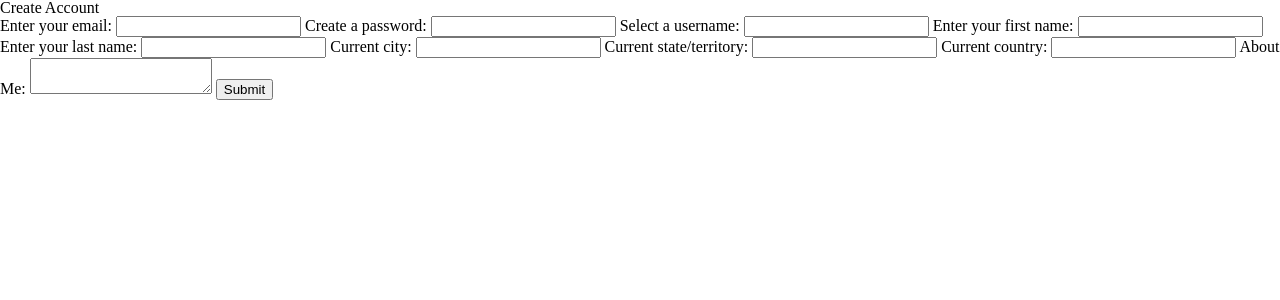
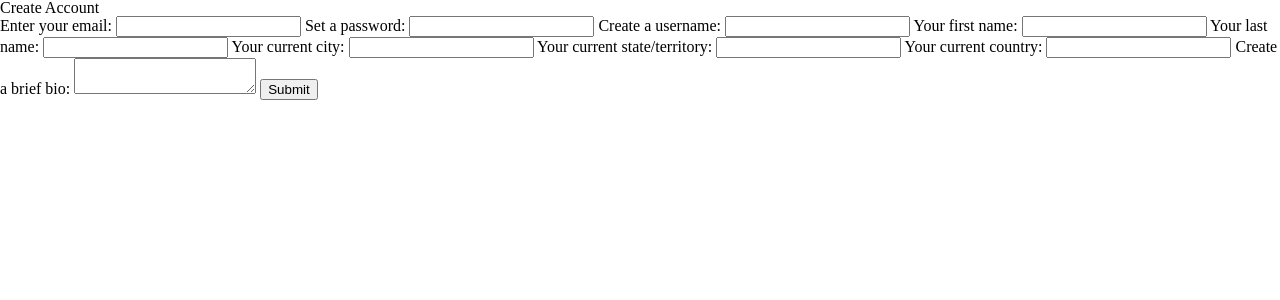
Before and after one commit to lunaxlam/wanderlust, a Flask app: page /create_user in a window 1280 px wide. Shown: the top 300 px of the page. Run offline with Flask 2, Linux system fonts and the light colour scheme.

Commit message:
Updated js file names

```diff
--- a/model.py
+++ b/model.py
@@ -1,7 +1,6 @@
 """Models for Wanderlust app"""
 
 from flask_sqlalchemy import SQLAlchemy
-
 from datetime import datetime
 
 # Constructor function to create an instance of SQLAlchemy; a db object that represents our database
@@ -226,8 +225,8 @@ class Activity(db.Model):
         end_time = end.strftime("%-I:%M %p")
 
         # Set string output of datetime object to locale representation
-        start_date = start.strftime("%x")
-        end_date = end.strftime("%x")
+        start_date = start.strftime("%x %Z")
+        end_date = end.strftime("%x %Z")
 
         if start_date != end_date:
             dates = f"{start_date} to {end_date}"
--- a/static/js/ajaxDisplayActivity.js
+++ b/static/js/ajax-display-activities.js
@@ -21,7 +21,7 @@ fetch('/api/saved_activities')
                     <ul>Start: ${data[i]["start"]} </ul>
                     <ul>End: ${data[i]["end"]} </ul>
                     <ul>Location: ${data[i]["results"]["name"]} </ul>
-                    <ul>Address: <a href='${data[i]["results"]["url"]}'>${data[i]["results"]["formatted_address"]}</a></ul>
+                    <ul>Address: <a href='${data[i]["results"]["url"]}' target='_blank'>${data[i]["results"]["formatted_address"]}</a></ul>
                     <ul>Phone: ${data[i]["results"]["formatted_phone_number"]} </ul>
                     <ul>Notes: ${data[i]["notes"]} </ul>
                 </section><br>`
@@ -29,5 +29,5 @@ fetch('/api/saved_activities')
         }
     })
     .catch(() => {
-        alert('Something wrong with dataset!')
+        alert('Something wrong with the dataset!')
     });
--- a/templates/add_activity.html
+++ b/templates/add_activity.html
@@ -30,5 +30,5 @@
 
 
 <!-- Script to load fetch request -->
-<script src="/static/js/ajaxAddActivity.js"></script>
+<script src="/static/js/ajax-add-activity.js"></script>
 {% endblock %}
--- a/templates/create_user.html
+++ b/templates/create_user.html
@@ -7,21 +7,21 @@
 <form action="/create_user" method="POST">
     <label for="user-email">Enter your email: </label>
     <input type="email" name="email" id="user-email" required>
-    <label for="user-password">Create a password: </label>
+    <label for="user-password">Set a password: </label>
     <input type="password" name="password" id="user-password" required>
-    <label for="user-username">Select a username: </label>
+    <label for="user-username">Create a username: </label>
     <input type="text" name="username" id="user-username" required>
-    <label for="user-fname">Enter your first name: </label>
+    <label for="user-fname">Your first name: </label>
     <input type="text" name="fname" id="user-fname" required>
-    <label for="user-lname">Enter your last name: </label>
+    <label for="user-lname">Your last name: </label>
     <input type="text" name="lname" id="user-lname" required>
-    <label for="user-locale">Current city: </label>
+    <label for="user-locale">Your current city: </label>
     <input type="text" name="locale" id="user-locale" required>
-    <label for="user-territory">Current state/territory: </label>
+    <label for="user-territory">Your current state/territory: </label>
     <input type="text" name="territory" id="user-territory" required>
-    <label for="user-country">Current country: </label>
+    <label for="user-country">Your current country: </label>
     <input type="text" name="country" id="user-country" required>
-    <label for="user-about-me">About Me: </label>
+    <label for="user-about-me">Create a brief bio: </label>
     <textarea name="about_me" id="user-about-me"></textarea>
     <input type="submit" name="submit" required>
 </form>
--- a/templates/itinerary.html
+++ b/templates/itinerary.html
@@ -49,8 +49,6 @@
 <div id="saved_place"></div>
 
 
-
-
 <!-- Script to load fetch request -->
-<script src="/static/js/ajaxDisplayActivity.js"></script>
+<script src="/static/js/ajax-display-activities.js"></script>
 {% endblock %}
--- a/templates/login.html
+++ b/templates/login.html
@@ -6,9 +6,9 @@
 <h1>Log-In</h1>
 
 <form action="/login" method="POST">
-    <label for="user-email">Enter your email: </label>
+    <label for="user-email">Email: </label>
     <input type="email" name="email" id="user-email">
-    <label for="user-password">Enter your password: </label>
+    <label for="user-password">Password: </label>
     <input type="password" name="password" id="user-password">
     <input type="submit">
 </form>
--- a/templates/user_profile.html
+++ b/templates/user_profile.html
@@ -10,7 +10,7 @@
 
 {% block body %}
 
-<h1>Hi, I'm {{ display_user.username }}</h1>
+<h1>Hello, I'm {{ display_user.username }}</h1>
 <div>About Me
     <ul>Location: {{ display_user.locale }}, {{ display_user.territory }}, {{ display_user.country }}</ul>
     <ul>Bio: {{ display_user.about_me }}</ul>
```
Also changed, not shown: templates/create_itinerary.html (+5 -5 lines), static/js/ajax-add-activity.js (renamed from static/js/ajaxAddActivity.js).
